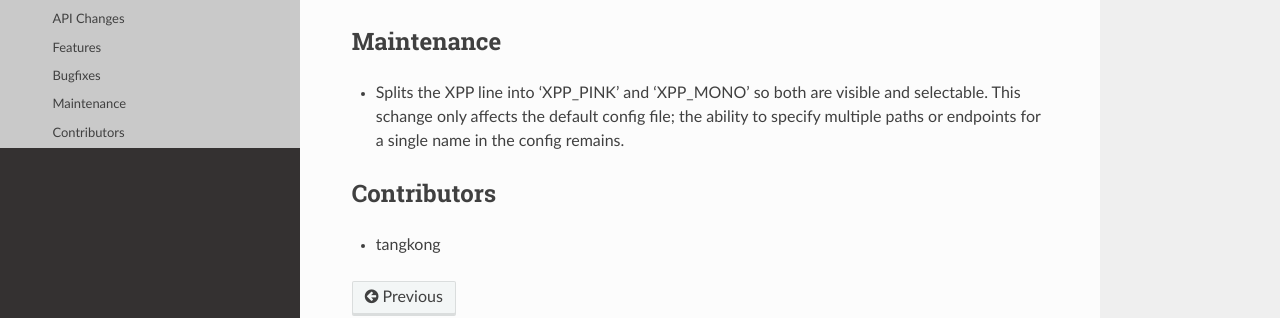
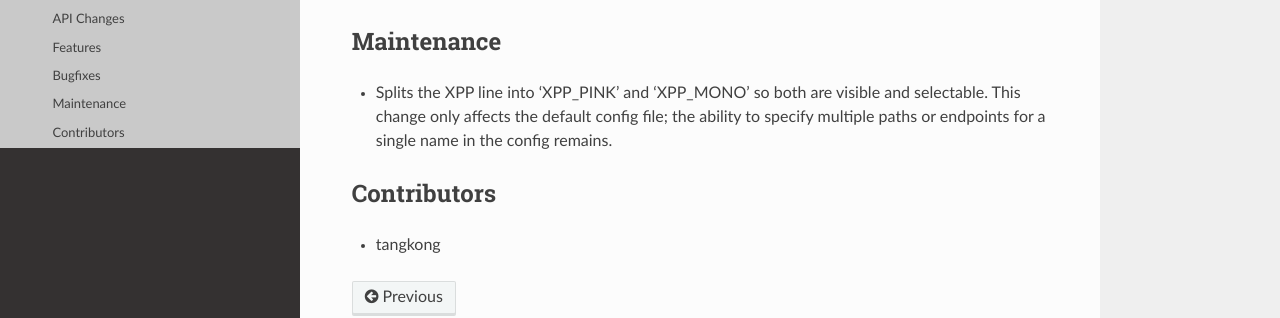
Before and after one commit to pcdshub/lightpath, a Sphinx documentation site: the page built from docs/source/upcoming_release_notes/176-mnt_split_xpp.rst, in a window 1280 px wide and 941 px high. Shown: the part 495-813 px from the top of the window. Built offline with Sphinx 7.4.7 and the Read the Docs theme 2.0.0, drawn with Linux system fonts in a browser that asks for light colours.

Commit message:
DOC: typo in pre-release notes
Co-authored-by: Ken Lauer <klauer@users.noreply.github.com>

```diff
--- a/docs/source/upcoming_release_notes/176-mnt_split_xpp.rst
+++ b/docs/source/upcoming_release_notes/176-mnt_split_xpp.rst
@@ -15,7 +15,7 @@ Bugfixes
 
 Maintenance
 -----------
-- Splits the XPP line into 'XPP_PINK' and 'XPP_MONO' so both are visible and selectable.  This schange only affects the default config file; the ability to specify multiple paths or endpoints for a single name in the config remains.
+- Splits the XPP line into 'XPP_PINK' and 'XPP_MONO' so both are visible and selectable.  This change only affects the default config file; the ability to specify multiple paths or endpoints for a single name in the config remains.
 
 Contributors
 ------------
```
